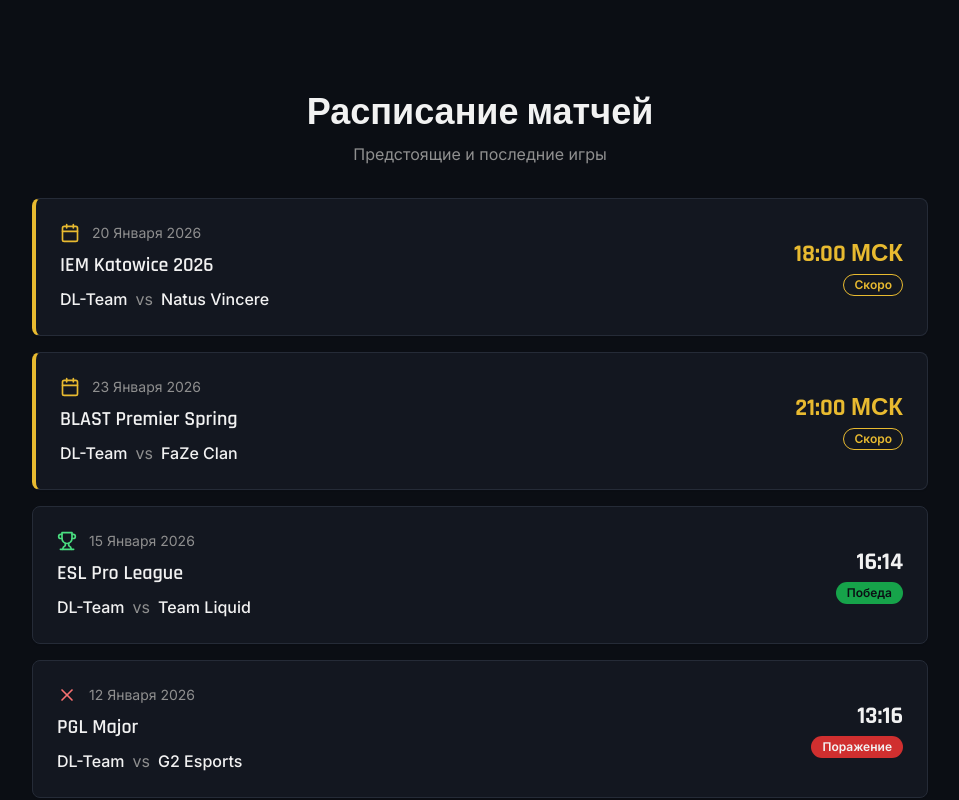
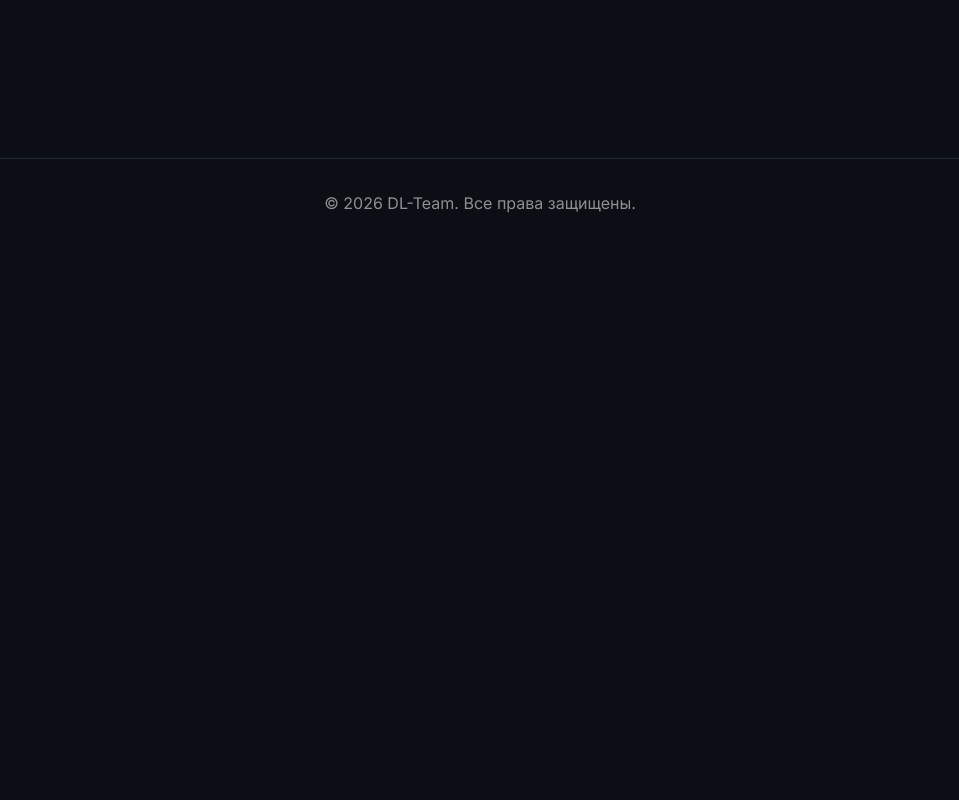
Before and after one commit to pr-poehali-dev/cs2-dl-team-website-1, a React (Vite) app: page / in a window 1280 px wide. Shown: the part 977-1777 px from the top of the page, without its empty margins (160-1119 px from the left). After the commit the page ends 1224 px from the top, so only its background shows below. Built offline with nearby package versions, Linux system fonts and the light colour scheme.

Commit message:
Удалено расписание матчей

```diff
--- a/src/pages/Index.tsx
+++ b/src/pages/Index.tsx
@@ -10,12 +10,7 @@ const players = [
   { nickname: "qwalaz", realName: "Lurker", role: "Lurk", iconColor: "text-red-400" },
 ];
 
-const matches = [
-  { date: "20 Января 2026", tournament: "IEM Katowice 2026", opponent: "Natus Vincere", time: "18:00 МСК", status: "upcoming" },
-  { date: "23 Января 2026", tournament: "BLAST Premier Spring", opponent: "FaZe Clan", time: "21:00 МСК", status: "upcoming" },
-  { date: "15 Января 2026", tournament: "ESL Pro League", opponent: "Team Liquid", result: "16:14", status: "win" },
-  { date: "12 Января 2026", tournament: "PGL Major", opponent: "G2 Esports", result: "13:16", status: "loss" },
-];
+
 
 export default function Index() {
   return (
@@ -37,9 +32,6 @@ export default function Index() {
             <nav className="hidden md:flex gap-8">
               <a href="#players" className="text-foreground hover:text-primary transition-colors font-medium">
                 Игроки
-              </a>
-              <a href="#matches" className="text-foreground hover:text-primary transition-colors font-medium">
-                Матчи
               </a>
             </nav>
           </div>
@@ -95,66 +87,7 @@ export default function Index() {
           </div>
         </section>
 
-        <section id="matches" className="space-y-8 animate-fade-in-up">
-          <div className="text-center space-y-2">
-            <h3 className="text-4xl font-heading font-bold text-foreground">Расписание матчей</h3>
-            <p className="text-muted-foreground">Предстоящие и последние игры</p>
-          </div>
-          <div className="space-y-4 max-w-4xl mx-auto">
-            {matches.map((match, index) => (
-              <Card
-                key={index}
-                className={`bg-card border-border p-6 hover:border-primary transition-all duration-300 ${
-                  match.status === "upcoming" ? "border-l-4 border-l-primary" : ""
-                }`}
-              >
-                <div className="flex flex-col md:flex-row md:items-center justify-between gap-4">
-                  <div className="flex-1 space-y-2">
-                    <div className="flex items-center gap-3">
-                      <Icon
-                        name={match.status === "upcoming" ? "Calendar" : match.status === "win" ? "Trophy" : "X"}
-                        className={`w-5 h-5 ${
-                          match.status === "upcoming"
-                            ? "text-primary"
-                            : match.status === "win"
-                            ? "text-green-400"
-                            : "text-red-400"
-                        }`}
-                      />
-                      <span className="text-sm text-muted-foreground">{match.date}</span>
-                    </div>
-                    <h4 className="text-xl font-heading font-semibold text-foreground">{match.tournament}</h4>
-                    <p className="text-foreground flex items-center gap-2">
-                      <span className="font-medium">DL-Team</span>
-                      <span className="text-muted-foreground">vs</span>
-                      <span className="font-medium">{match.opponent}</span>
-                    </p>
-                  </div>
-                  <div className="text-right">
-                    {match.status === "upcoming" ? (
-                      <div className="space-y-1">
-                        <div className="text-2xl font-heading font-bold text-primary">{match.time}</div>
-                        <Badge variant="outline" className="text-primary border-primary">
-                          Скоро
-                        </Badge>
-                      </div>
-                    ) : (
-                      <div className="space-y-1">
-                        <div className="text-2xl font-heading font-bold text-foreground">{match.result}</div>
-                        <Badge
-                          variant={match.status === "win" ? "default" : "destructive"}
-                          className={match.status === "win" ? "bg-green-600" : ""}
-                        >
-                          {match.status === "win" ? "Победа" : "Поражение"}
-                        </Badge>
-                      </div>
-                    )}
-                  </div>
-                </div>
-              </Card>
-            ))}
-          </div>
-        </section>
+
       </main>
 
       <footer className="border-t border-border mt-24 py-8">
```
